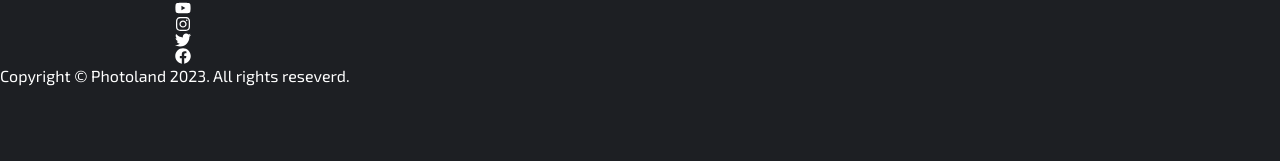
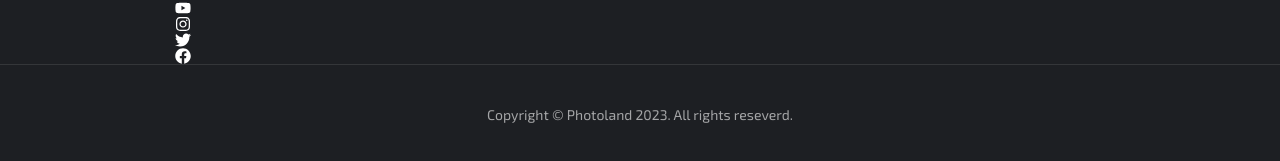
Before and after one commit to Edyane/Photoland, a React (Create React App) app in the folder client/: page / in a window 1280 px wide. Shown: the part 1456-1617 px from the top of the page. Before the commit the page ends 1544 px from the top, so only its background shows below. Built offline with nearby package versions, Linux system fonts and the light colour scheme; no server answers.

Commit message:
feat: aplicando estilo ao copyright

```diff
--- a/client/src/components/Footer.js
+++ b/client/src/components/Footer.js
@@ -48,9 +48,10 @@ const Footer = () => {
 					</a>
 				</div>
 			</div>
-			<div>
-				<div>
-					<div>Copyright &copy; Photoland 2023. All rights reseverd.</div>
+			{/* copyright */}
+			<div className="py-10 border-t border-t-white/10">
+				<div className="container mx-auto">
+					<div className="text-center text-sm text-white/60">Copyright &copy; Photoland 2023. All rights reseverd.</div>
 				</div>
 			</div>
 		</footer>
```
